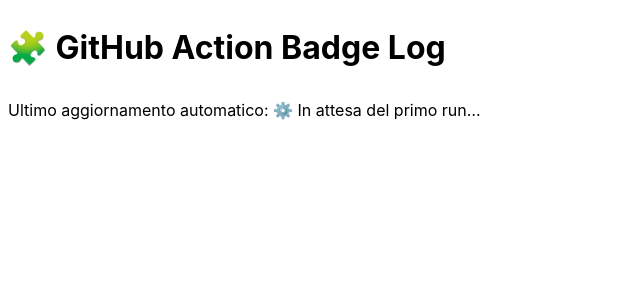
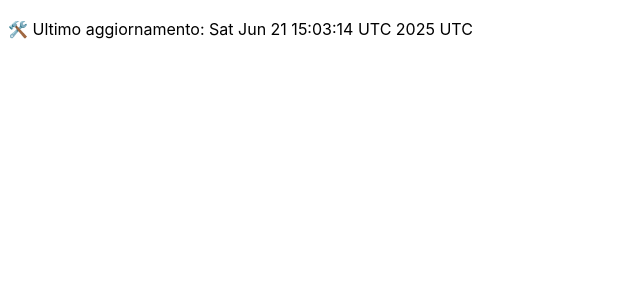
Before and after one commit to DanteTrb/DanteTrb.github.io, a Jekyll site: the page built from badges.md, in a window 1280 px wide. Shown: the top 300 px of the page, without its empty margins (0-640 px from the left). Built offline with Jekyll 4.4.1, drawn with Linux system fonts in a browser that asks for light colours; our own code applies the rules of GitHub Pages for plain Markdown files.

Commit message:
🛠️ Aggiornamento automatico badge

```diff
--- a/badges.md
+++ b/badges.md
@@ -1,3 +1 @@
-# 🧩 GitHub Action Badge Log
-
-Ultimo aggiornamento automatico: ⚙️ In attesa del primo run...
+🛠️ Ultimo aggiornamento: Sat Jun 21 15:03:14 UTC 2025 UTC
```
